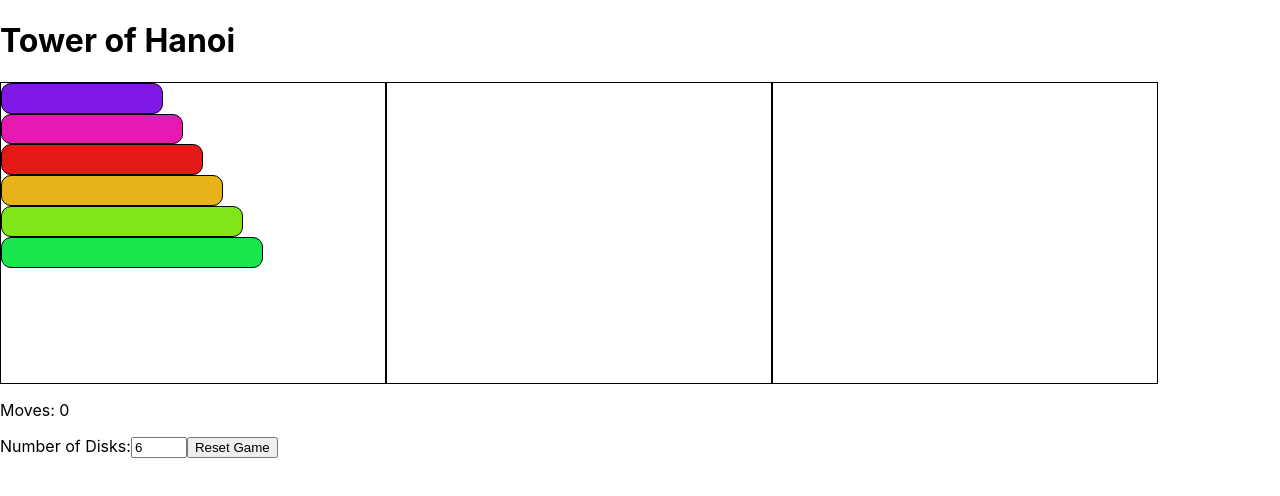
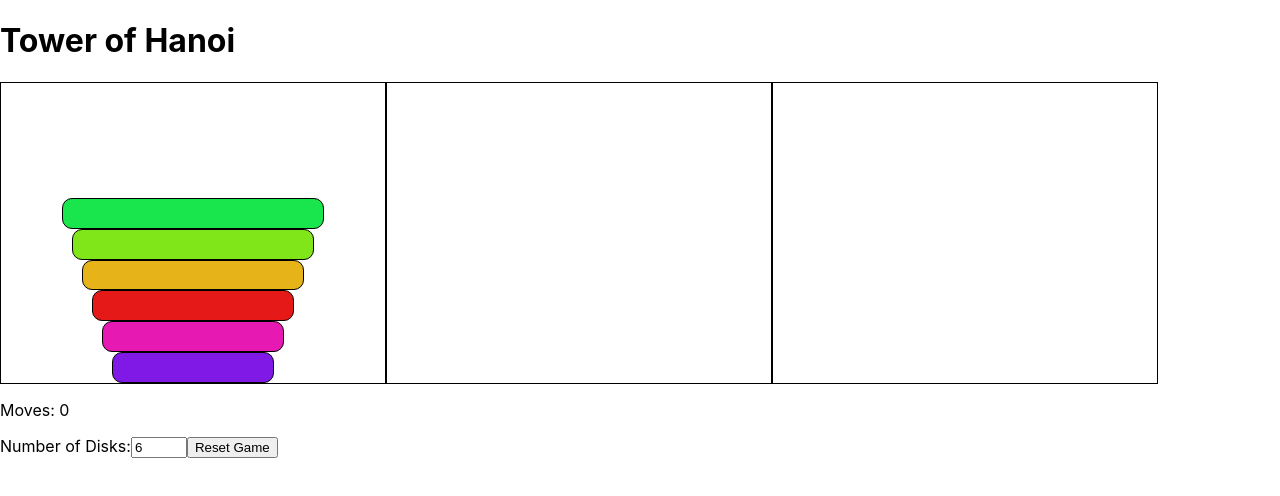
Before and after one commit to StefanoBisio/Typescript-TowerOfHanoi, a React (Create React App) app: page / in a window 1280 px wide. Shown: the top 496 px of the page. Built offline with nearby package versions, Linux system fonts and the light colour scheme.

Commit message:
add comments and styling to Tower.tsx

```diff
--- a/src/components/Tower/Tower.module.css
+++ b/src/components/Tower/Tower.module.css
@@ -1,4 +1,8 @@
 .tower {
+    display: flex;
+    flex-direction: column;
+    align-items: center;
+    justify-content: end;
     position: relative;
     transition: background-color 0.3s ease;
     width: 30%;
--- a/src/components/Tower/Tower.tsx
+++ b/src/components/Tower/Tower.tsx
@@ -13,11 +13,19 @@ interface TowerProps {
 }
 
 export const Tower: React.FC<TowerProps> = ({ towerIndex, disks, onDiskDrop }) => {
+  // Use the useDrop hook from react-dnd to handle dropping disks on the tower
   const [{ isOver }, drop] = useDrop(() => ({
+    // Only accept disk items
     accept: 'disk',
-  drop: (item: { id: number; source: number }) => onDiskDrop(item.source, towerIndex),
+
+     // Call the onDiskDrop function when a disk is dropped
+    drop: (item: { id: number; source: number }) => onDiskDrop(item.source, towerIndex),
+
+    // Monitor is an object that keeps track of the drag state and provides methods to inspect it. In this code, it is used in the collect function to determine if a disk is currently being dragged over the tower.
     collect: (monitor) => ({
-      isOver: !!monitor.isOver(),
+
+      // isOver is a property that is set to true if a disk is currently being dragged over the tower. It is used to change the background color of the tower when a disk is being dragged over it.
+      isOver: !!monitor.isOver(), // Set isOver to true if a disk is currently being dragged over the tower
     }),
   }));
 
@@ -26,12 +34,15 @@ export const Tower: React.FC<TowerProps> = ({ towerIndex, disks, onDiskDrop }) =
       ref={drop}
       className={styles.tower}
       style={{
+        // Change the background color if a disk is being dragged over the tower
         backgroundColor: isOver ? 'rgba(0, 0, 0, 0.1)' : 'transparent',
       }}
     >
-      {disks.map((diskSize, index) => (
+      {/* Render the disks in reverse order.
+      [...disks].reverse() instead of disks.reverse() is better because it avoids mutating the original disks array */}
+      {[...disks].reverse().map((diskSize, index) => (
         <Disk key={index} diskId={diskSize} towerIndex={towerIndex} />
-        ))}
+      ))}
     </div>
   );
 };
```
